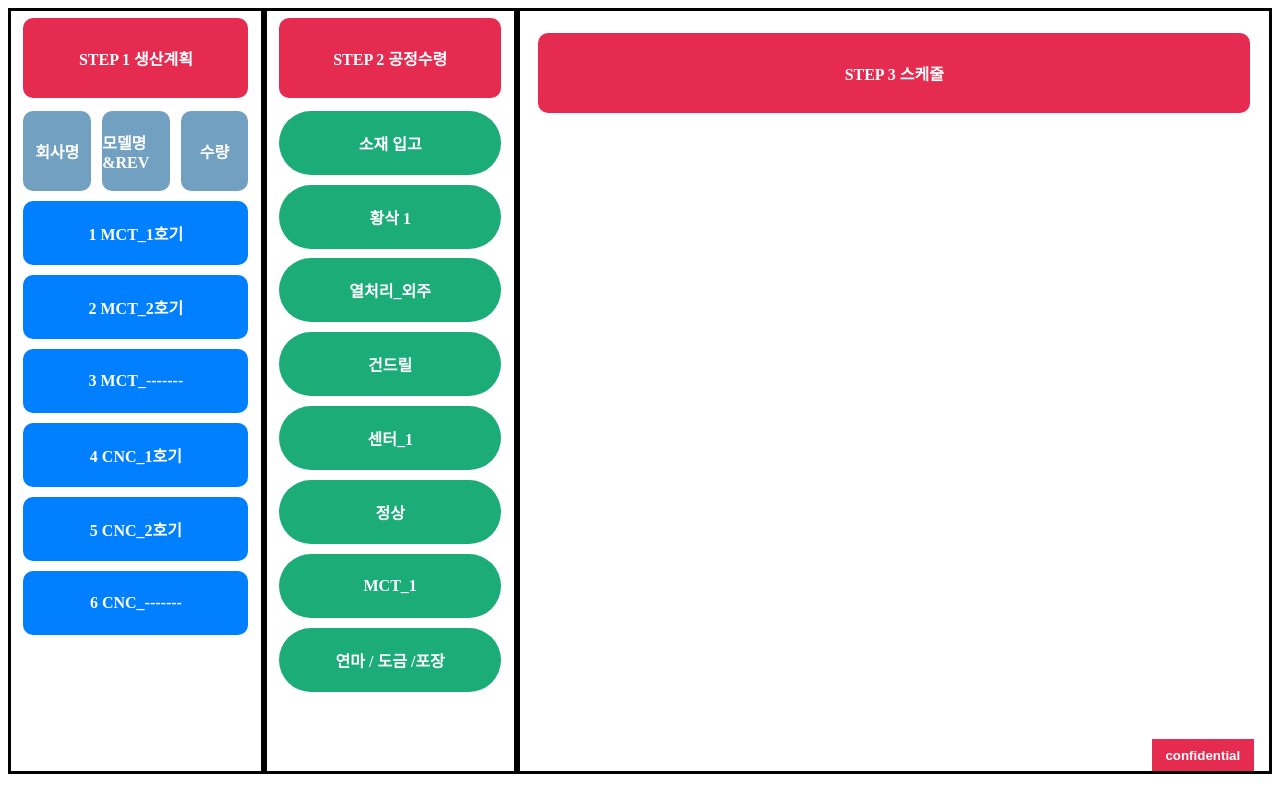
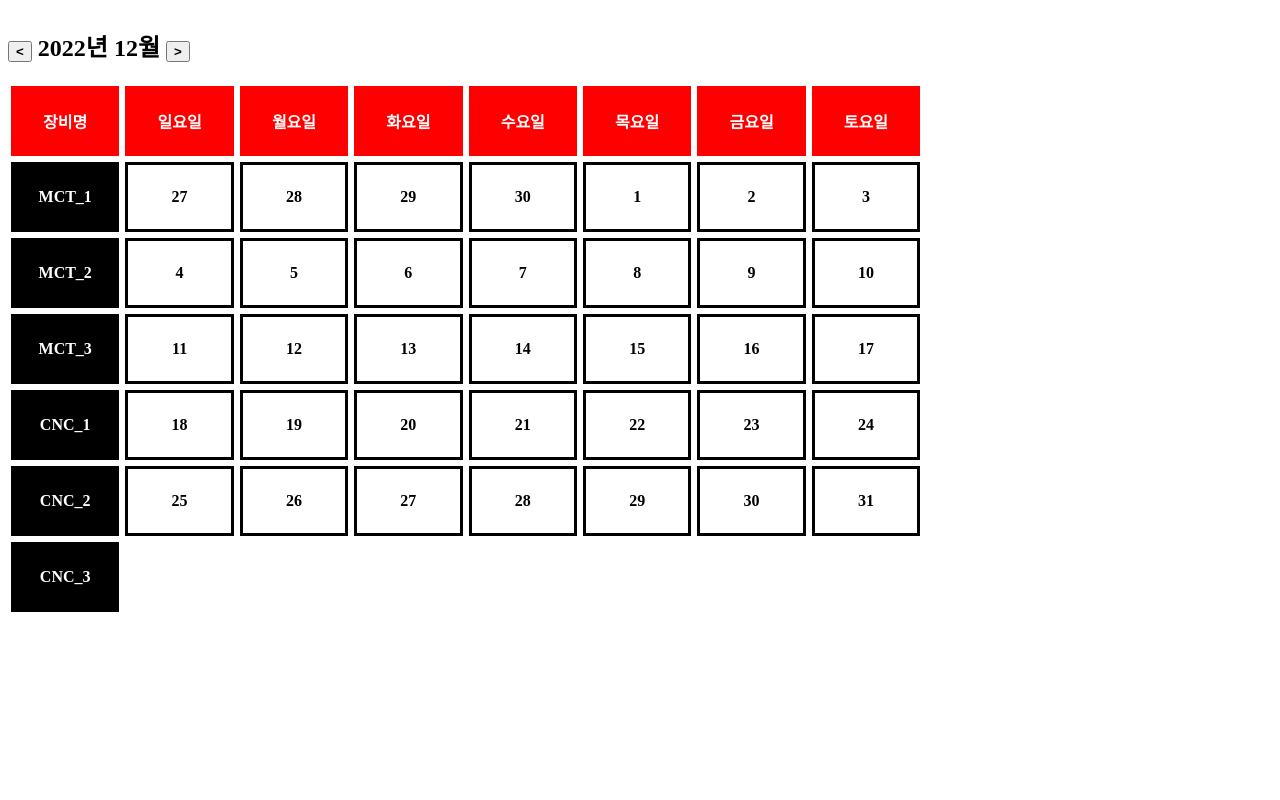
Before and after one commit to hbsongk/Calendar, a Vue app: page / in a window 1280 px wide. Built offline with nearby package versions, Linux system fonts and the light colour scheme.

Commit message:
feat(fe): build calendar

```diff
--- a/src/App.vue
+++ b/src/App.vue
@@ -1,21 +1,24 @@
 <template>
   <div id="app">
-    <step-one />
+    <!-- <step-one />
     <step-two />
-    <step-three />
+    <step-three /> -->
+    <process-calendar />
   </div>
 </template>
 
 <script>
-import StepOne from "./components/StepOne.vue";
-import StepTwo from "./components/StepTwo.vue";
-import StepThree from "./components/StepThree.vue";
+// import StepOne from "./components/StepOne.vue";
+// import StepTwo from "./components/StepTwo.vue";
+// import StepThree from "./components/StepThree.vue";
+import ProcessCalendar from "./components/ProcessCalendar.vue";
 export default {
   name: "App",
   components: {
-    StepOne,
-    StepTwo,
-    StepThree,
+    // StepOne,
+    // StepTwo,
+    // StepThree,
+    ProcessCalendar,
   },
 };
 </script>
@@ -24,7 +27,7 @@ export default {
 #app {
   display: flex;
 }
-*{
-  font-weight:bold;
+* {
+  font-weight: bold;
 }
 </style>
--- /dev/null
+++ b/src/components/ProcessCalendar.vue
@@ -0,0 +1,175 @@
+<template>
+  <div>
+    <h2>
+      <button @click="calendarData(-1)">&lt;</button>
+      {{ year }}년 {{ month }}월
+      <button @click="calendarData(1)">&gt;</button>
+    </h2>
+    <div style="display: flex">
+      <process-machine />
+      <section class="section">
+        <div style="display: flex">
+          <div class="trial" v-for="day in days" :key="day">{{ day }}</div>
+        </div>
+        <div>
+          <div v-for="(date, idx) in dates" :key="idx" style="display: flex">
+            <div
+              class="date"
+              v-for="(day, secondIdx) in date"
+              :key="secondIdx"
+              :class="{
+                'has-text-info-dark': idx === 0 && day >= lastMonthStart,
+                'has-text-danger':
+                  dates.length - 1 === idx && nextMonthStart > day,
+                'has-text-primary':
+                  day === today &&
+                  month === currentMonth &&
+                  year === currentYear,
+              }"
+            >
+              {{ day }}
+            </div>
+          </div>
+        </div>
+      </section>
+    </div>
+  </div>
+</template>
+
+<script>
+import ProcessMachine from "./ProcessMachine.vue";
+export default {
+  components: {
+    ProcessMachine,
+  },
+  data() {
+    return {
+      days: [
+        "일요일",
+        "월요일",
+        "화요일",
+        "수요일",
+        "목요일",
+        "금요일",
+        "토요일",
+      ],
+      dates: [],
+      currentYear: 0,
+      currentMonth: 0,
+      year: 0,
+      month: 0,
+      lastMonthStart: 0,
+      nextMonthStart: 0,
+      today: 0,
+    };
+  },
+  created() {
+    // 데이터에 접근이 가능한 첫 번째 라이프 사이클
+    const date = new Date();
+    this.currentYear = date.getFullYear(); // 이하 현재 년, 월 가지고 있기
+    this.currentMonth = date.getMonth() + 1;
+    this.year = this.currentYear;
+    this.month = this.currentMonth;
+    this.today = date.getDate(); // 오늘 날짜
+    this.calendarData();
+  },
+  methods: {
+    calendarData(arg) {
+      // 인자를 추가
+      if (arg < 0) {
+        // -1이 들어오면 지난 달 달력으로 이동
+        this.month -= 1;
+      } else if (arg === 1) {
+        // 1이 들어오면 다음 달 달력으로 이동
+        this.month += 1;
+      }
+      if (this.month === 0) {
+        // 작년 12월
+        this.year -= 1;
+        this.month = 12;
+      } else if (this.month > 12) {
+        // 내년 1월
+        this.year += 1;
+        this.month = 1;
+      }
+      const [monthFirstDay, monthLastDate, lastMonthLastDate] =
+        this.getFirstDayLastDate(this.year, this.month);
+      this.dates = this.getMonthOfDays(
+        monthFirstDay,
+        monthLastDate,
+        lastMonthLastDate
+      );
+    },
+    getFirstDayLastDate(year, month) {
+      const firstDay = new Date(year, month - 1, 1).getDay(); // 이번 달 시작 요일
+      const lastDate = new Date(year, month, 0).getDate(); // 이번 달 마지막 날짜
+      let lastYear = year;
+      let lastMonth = month - 1;
+      if (month === 1) {
+        lastMonth = 12;
+        lastYear -= 1;
+      }
+      const prevLastDate = new Date(lastYear, lastMonth, 0).getDate(); // 지난 달 마지막 날짜
+      return [firstDay, lastDate, prevLastDate];
+    },
+    getMonthOfDays(monthFirstDay, monthLastDate, prevMonthLastDate) {
+      let day = 1;
+      let prevDay = prevMonthLastDate - monthFirstDay + 1;
+      const dates = [];
+      let weekOfDays = [];
+      while (day <= monthLastDate) {
+        if (day === 1) {
+          // 1일이 어느 요일인지에 따라 테이블에 그리기 위한 지난 셀의 날짜들을 구할 필요가 있다.
+          for (let j = 0; j < monthFirstDay; j += 1) {
+            if (j === 0) this.lastMonthStart = prevDay; // 지난 달에서 제일 작은 날짜
+            weekOfDays.push(prevDay);
+            prevDay += 1;
+          }
+        }
+        weekOfDays.push(day);
+        if (weekOfDays.length === 7) {
+          // 일주일 채우면
+          dates.push(weekOfDays);
+          weekOfDays = []; // 초기화
+        }
+        day += 1;
+      }
+      const len = weekOfDays.length;
+      if (len > 0 && len < 7) {
+        for (let k = 1; k <= 7 - len; k += 1) {
+          weekOfDays.push(k);
+        }
+      }
+      if (weekOfDays.length > 0) dates.push(weekOfDays); // 남은 날짜 추가
+      this.nextMonthStart = weekOfDays[0]; // 이번 달 마지막 주에서 제일 작은 날짜
+      return dates;
+    },
+  },
+};
+</script>
+
+<style scoped>
+.trial {
+  border: solid;
+  border-color: red;
+  display: flex;
+  justify-content: center;
+  align-items: center;
+  width: 8vw;
+  height: 8vh;
+  color: white;
+  background-color: red;
+  margin: 3px;
+}
+.date {
+  border: solid;
+  display: flex;
+  justify-content: center;
+  align-items: center;
+  width: 8vw;
+  height: 8vh;
+  color: black;
+  background-color: white;
+  margin: 3px;
+}
+</style>
--- /dev/null
+++ b/src/components/ProcessMachine.vue
@@ -0,0 +1,46 @@
+<template>
+  <div class="container">
+    <header>장비명</header>
+    <div v-for="(items, index) in machines" v-bind:key="index">
+      {{ items }}
+    </div>
+  </div>
+</template>
+
+<script>
+export default {
+  name: "ProcssMachine",
+  data() {
+    return {
+      machines: ["MCT_1", "MCT_2", "MCT_3", "CNC_1", "CNC_2", "CNC_3"],
+    };
+  },
+};
+</script>
+
+<style scoped>
+header {
+  display: flex;
+  justify-content: center;
+  align-items: center;
+  width: 8vw;
+  height: 8vh;
+  color: white;
+  background-color: red;
+  margin: 3px;
+  border: solid;
+  border-color: red;
+}
+.container > div {
+  display: flex;
+  justify-content: center;
+  align-items: center;
+  width: 8vw;
+  height: 8vh;
+  color: white;
+  background-color: black;
+  margin: 6px 3px;
+  border: solid;
+  border-color: black;
+}
+</style>
```
